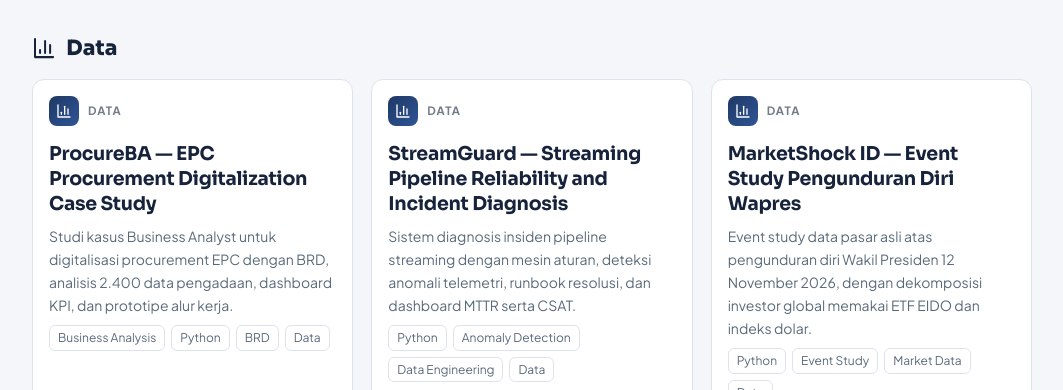
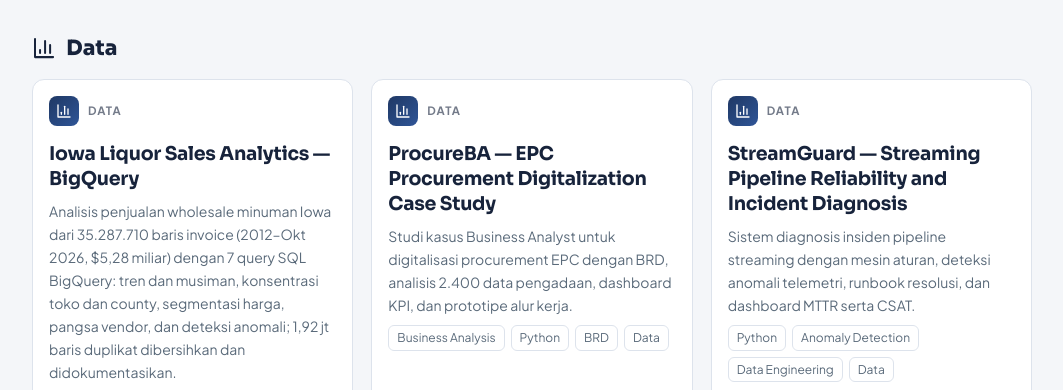
Before and after one commit to andikapratamazaid/andikapratamazaid.github.io, a plain HTML site: page index.html in a window 1280 px wide. Shown: the part 3590-3980 px from the top of the page, without its empty margins (108-1171 px from the left). Drawn offline with Linux system fonts and the light colour scheme.

Commit message:
Add Iowa Liquor Sales Analytics — BigQuery project card

```diff
--- a/index.html
+++ b/index.html
@@ -596,7 +596,8 @@ var P=[
 {t:"Invoice Fraud & Three-Way Match Agent",cm:"39 fraud tertangkap",cl:"Precision dan recall 1,000 pada 148 invoice sintetis berlabel",d:"Agent deteksi fraud pembayaran vendor lewat pencocokan PO, BAST, dan invoice: invoice ganda dan pecah invoice, selisih harga dan volume, invoice tanpa PO, pola angka bulat, dan uji Benford.",cat:"ai",tech:["Python","SQLite","Audit"],u:GH+"invoice-fraud-agent",l:"Lihat Kode",f:1},
 {t:"AgentForge — Multi-Agent Automation System",cm:"OpenRouter",cl:"Sistem multi-agent dengan orkestrasi, perutean model, dan skor kualitas",d:"Sistem multi-agent bertenaga OpenRouter dengan roadmap menuju produk SaaS.",cat:"ai",tech:["Python","OpenRouter","Multi-Agent"],u:GH+"agentforge-multi-agent-system",l:"Lihat Kode",f:1},
 {t:"OmniForge — Multi-Platform Agent Gateway",cm:"6 platform",cl:"Satu gateway untuk Telegram, Discord, Slack, WhatsApp, Signal, dan CLI",d:"Gateway agent satu proses untuk enam platform chat dengan kelanjutan percakapan lintas platform.",cat:"ai",tech:["Python","Gateway","Multi-Platform"],u:GH+"omniforge-agent-gateway",l:"Lihat Kode",f:1},
-{t:"ProcureBA — EPC Procurement Digitalization Case Study",cm:"Business Analysis",cl:"Paket studi kasus BA lengkap dari proses as-is sampai prototipe dan UAT",d:"Studi kasus Business Analyst untuk digitalisasi procurement EPC dengan BRD, analisis 2.400 data pengadaan, dashboard KPI, dan prototipe alur kerja.",cat:"data",tech:["Business Analysis","Python","BRD"],u:GH+"procureba-epc-case-study",l:"Lihat Kode",f:1},
+{t:"Iowa Liquor Sales Analytics — BigQuery",cm:"35,3 jt baris",cl:"Penjualan minuman Iowa 2012–2026: musiman Desember, 132 toko kuasai 50% pasar",d:"Analisis penjualan wholesale minuman Iowa dari 35.287.710 baris invoice (2012–Okt 2026, $5,28 miliar) dengan 7 query SQL BigQuery: tren dan musiman, konsentrasi toko dan county, segmentasi harga, pangsa vendor, dan deteksi anomali; 1,92 jt baris duplikat dibersihkan dan didokumentasikan.",cat:"data",tech:["SQL","BigQuery","Python"],u:GH+"iowa-liquor-sales-bigquery",l:"Lihat Kode",f:1},
+  {t:"ProcureBA — EPC Procurement Digitalization Case Study",cm:"Business Analysis",cl:"Paket studi kasus BA lengkap dari proses as-is sampai prototipe dan UAT",d:"Studi kasus Business Analyst untuk digitalisasi procurement EPC dengan BRD, analisis 2.400 data pengadaan, dashboard KPI, dan prototipe alur kerja.",cat:"data",tech:["Business Analysis","Python","BRD"],u:GH+"procureba-epc-case-study",l:"Lihat Kode",f:1},
 {t:"StreamGuard — Streaming Pipeline Reliability and Incident Diagnosis",cm:"384 insiden",cl:"Diagnosis 384 insiden pipeline streaming dalam lima kategori kegagalan",d:"Sistem diagnosis insiden pipeline streaming dengan mesin aturan, deteksi anomali telemetri, runbook resolusi, dan dashboard MTTR serta CSAT.",cat:"data",tech:["Python","Anomaly Detection","Data Engineering"],u:GH+"streamguard-pipeline-diagnosis",l:"Lihat Kode",f:1},
 {t:"MarketShock ID — Event Study Pengunduran Diri Wapres",cm:"Event Study",cl:"Reaksi IHSG, rupiah, dan investor global atas pengunduran diri Wapres",d:"Event study data pasar asli atas pengunduran diri Wakil Presiden 12 November 2026, dengan dekomposisi investor global memakai ETF EIDO dan indeks dolar.",cat:"data",tech:["Python","Event Study","Market Data"],u:GH+"marketshock-id-event-study",l:"Lihat Kode",f:1},
 {t:"Sentimen Publik — Analisis Media Sosial Pengunduran Diri Wapres",cm:"1.201 postingan",cl:"Sentimen 1.201 postingan sosmed soal mundurnya Wapres, lengkap dengan awan kata",d:"Analisis sentimen Bahasa Indonesia atas 1.201 postingan Facebook, Threads, dan Instagram dengan awan kata, analisis dampak, dan proyeksi sentimen.",cat:"data",tech:["Python","Sentiment Analysis","Word Cloud"],u:GH+"sentimen-wapres-mundur-sosmed",l:"Lihat Kode",f:1},
```
